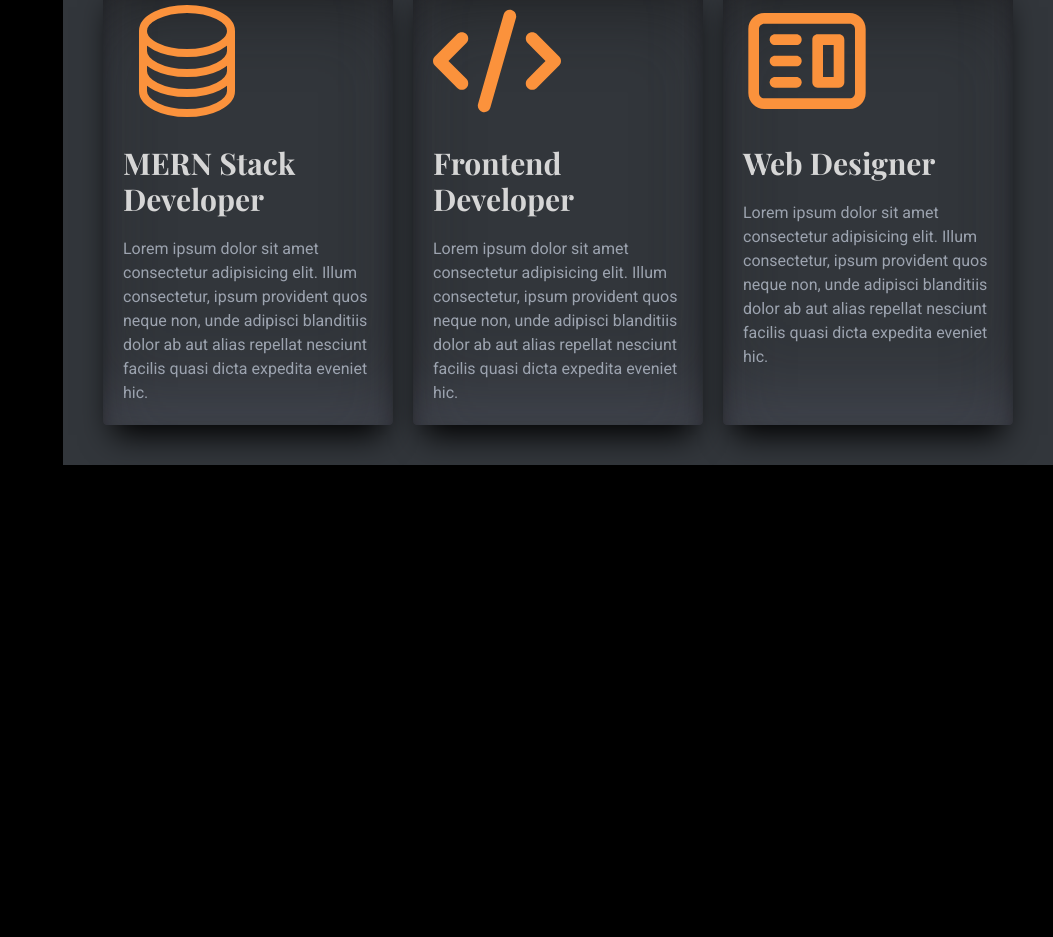
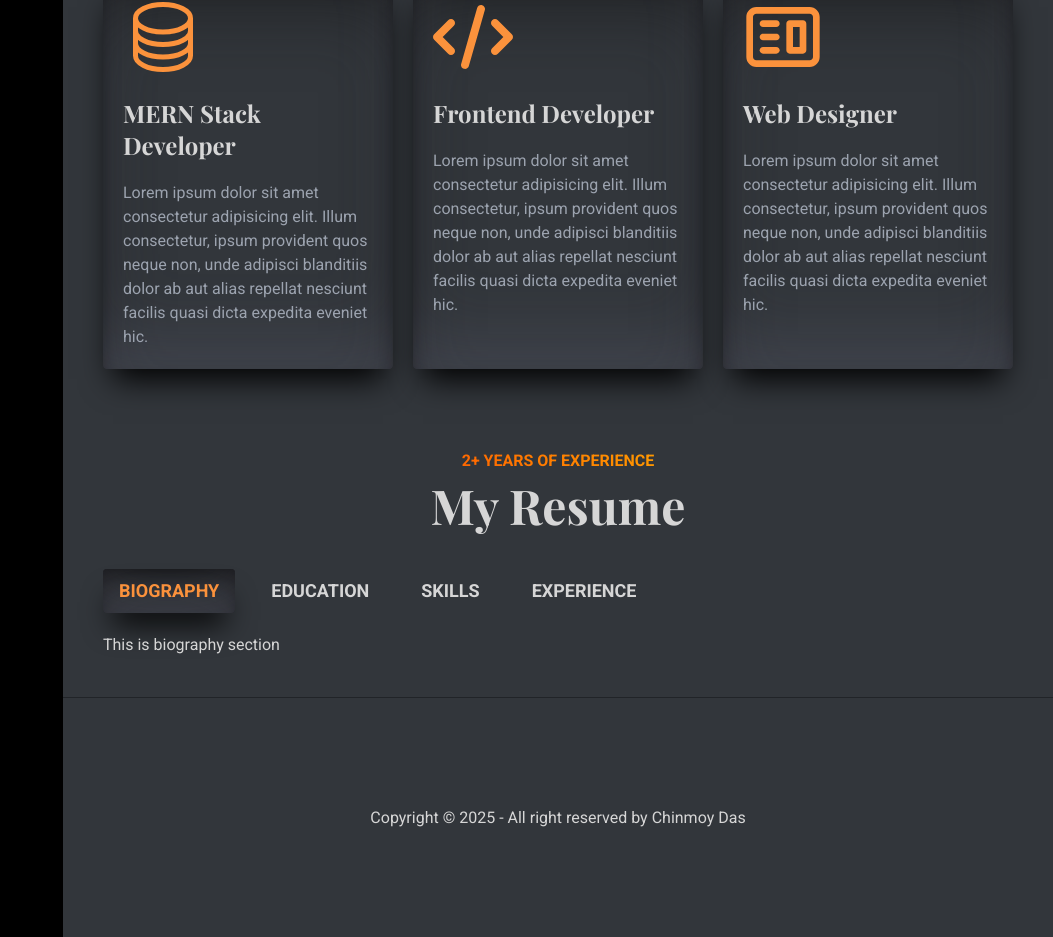
Before and after one commit to chinmoydastapu/my-portfolio, a React (Vite) app: page / in a window 1280 px wide. Shown: the part 983-1920 px from the top of the page, without its empty margins (227-1280 px from the left). Before the commit the page ends 1448 px from the top, so only its background shows below. Built offline with nearby package versions, Linux system fonts and the light colour scheme; a web font is replaced by a local one.

Commit message:
tabs of resume section is created

```diff
--- a/src/components/Cards/ExpertiseCard.jsx
+++ b/src/components/Cards/ExpertiseCard.jsx
@@ -5,7 +5,7 @@ function ExpertiseCard({ data }) {
     return (
         <div className="flex flex-col gap-5 p-5 shadow-custom rounded">
             <span className="text-orange-400">{icon}</span>
-            <h3 className="text-3xl font-playfair font-bold">{title}</h3>
+            <h3 className="text-2xl font-playfair font-bold">{title}</h3>
             <p className="text-gray-400">{description}</p>
         </div>
     );
--- a/src/components/Expertise/Expertise.jsx
+++ b/src/components/Expertise/Expertise.jsx
@@ -7,19 +7,19 @@ function Expertise() {
     const myExpertise = [
         {
             id: 1,
-            icon: <HiOutlineCircleStack className="w-32 h-32" />,
+            icon: <HiOutlineCircleStack className="w-20 h-20" />,
             title: "MERN Stack Developer",
             description: "Lorem ipsum dolor sit amet consectetur adipisicing elit. Illum consectetur, ipsum provident quos neque non, unde adipisci blanditiis dolor ab aut alias repellat nesciunt facilis quasi dicta expedita eveniet hic."
         },
         {
             id: 2,
-            icon: <FaCode className="w-32 h-32" />,
+            icon: <FaCode className="w-20 h-20" />,
             title: "Frontend Developer",
             description: "Lorem ipsum dolor sit amet consectetur adipisicing elit. Illum consectetur, ipsum provident quos neque non, unde adipisci blanditiis dolor ab aut alias repellat nesciunt facilis quasi dicta expedita eveniet hic."
         },
         {
             id: 3,
-            icon: <CgWebsite className="w-32 h-32" />,
+            icon: <CgWebsite className="w-20 h-20" />,
             title: "Web Designer",
             description: "Lorem ipsum dolor sit amet consectetur adipisicing elit. Illum consectetur, ipsum provident quos neque non, unde adipisci blanditiis dolor ab aut alias repellat nesciunt facilis quasi dicta expedita eveniet hic."
         },
@@ -29,9 +29,9 @@ function Expertise() {
         <div className="flex flex-col items-center gap-10 p-5 sm:p-10">
             <div className="text-center">
                 <span className="uppercase bg-gradient-text text-transparent bg-clip-text font-bold">my expertise</span>
-                <h1 className="capitalize text-5xl font-bold mt-2">what i do</h1>
+                <h1 className="capitalize text-5xl font-bold mt-2 font-playfair">what i do</h1>
             </div>
-            <div className="grid grid-cols-1 md:grid-cols-2 lg:grid-cols-3 gap-5">
+            <div className="grid grid-cols-1 md:grid-cols-2 xl:grid-cols-3 gap-5">
                 {myExpertise.map((expertise, idx) => <ExpertiseCard key={idx} data={expertise} />)}
             </div>
         </div>
--- a/src/components/Footer/Footer.jsx
+++ b/src/components/Footer/Footer.jsx
@@ -1,8 +1,8 @@
 
 function Footer () {
     return (
-        <div>
-            This is the footer
+        <div className="h-[30vh] grid place-items-center border-t-[1px] border-[#212428]">
+            <p>Copyright © {new Date().getFullYear()} - All right reserved by Chinmoy Das</p>
         </div>
     );
 }
--- a/src/components/Home/Home.jsx
+++ b/src/components/Home/Home.jsx
@@ -1,11 +1,15 @@
 import Expertise from "../Expertise/Expertise";
+import Footer from "../Footer/Footer";
 import HeroSection from "../HeroSection/HeroSection";
+import Resume from "../Resume/Resume";
 
 function Home () {
     return (
         <div className="bg-[#32363b] grow">
             <HeroSection />
             <Expertise />
+            <Resume />
+            <Footer />
         </div>
     );
 }
--- /dev/null
+++ b/src/components/Portfolio/Portfolio.jsx
@@ -0,0 +1,20 @@
+
+function Portfolio () {
+    const myProjects = [
+        {}
+    ];
+
+    return (
+        <div className="flex flex-col items-center gap-10 p-5 sm:p-10">
+            <div className="text-center">
+                <span className="uppercase bg-gradient-text text-transparent bg-clip-text font-bold">visit my works</span>
+                <h1 className="capitalize text-5xl font-bold mt-2 font-playfair">my portfolio</h1>
+            </div>
+            <div className="grid grid-cols-1 md:grid-cols-2 xl:grid-cols-3 gap-5">
+
+            </div>
+        </div>
+    );
+}
+
+export default Portfolio;
--- /dev/null
+++ b/src/components/Resume/Biography.jsx
@@ -0,0 +1,10 @@
+
+function Biography () {
+    return (
+        <div>
+            This is biography section
+        </div>
+    );
+}
+
+export default Biography;
--- /dev/null
+++ b/src/components/Resume/Education.jsx
@@ -0,0 +1,10 @@
+
+function Education () {
+    return (
+        <div>
+            This is education section
+        </div>
+    );
+}
+
+export default Education;
--- /dev/null
+++ b/src/components/Resume/Experience.jsx
@@ -0,0 +1,10 @@
+
+function Experience () {
+    return (
+        <div>
+            This is experience section
+        </div>
+    );
+}
+
+export default Experience;
--- /dev/null
+++ b/src/components/Resume/Resume.jsx
@@ -0,0 +1,49 @@
+import { useState } from "react";
+import Biography from "./Biography";
+import Education from "./Education";
+import Skills from "./Skills";
+import Experience from "./Experience";
+
+function Resume() {
+    const [activeTab, setActiveTab] = useState(0);
+
+    const resumeTabs = [
+        { id: 0, label: "Biography", content: <Biography /> },
+        { id: 1, label: "Education", content: <Education /> },
+        { id: 2, label: "Skills", content: <Skills /> },
+        { id: 3, label: "Experience", content: <Experience /> },
+    ];
+
+    return (
+        <div className="flex flex-col items-center gap-10 p-5 sm:p-10">
+            <div className="text-center">
+                <span className="uppercase bg-gradient-text text-transparent bg-clip-text font-bold">2+ years of experience</span>
+                <h1 className="capitalize text-5xl font-bold mt-2 font-playfair">my resume</h1>
+            </div>
+            <div className="w-full mx-auto">
+                {/* Tab Navigation */}
+                <div className="flex flex-wrap gap-5">
+                    {resumeTabs.map((tab) => (
+                        <button
+                            key={tab.id}
+                            onClick={() => setActiveTab(tab.id)}
+                            className={`px-4 py-2 text-base md:text-lg font-bold uppercase rounded transition-all duration-500 ease-in-out ${activeTab === tab.id
+                                ? "shadow-custom text-orange-400"
+                                : "hover:shadow-custom hover:text-orange-400"
+                                }`}
+                        >
+                            {tab.label}
+                        </button>
+                    ))}
+                </div>
+
+                {/* Tab Content */}
+                <div className="mt-5">
+                    {resumeTabs.find((tab) => tab.id === activeTab)?.content}
+                </div>
+            </div>
+        </div>
+    );
+}
+
+export default Resume;
--- /dev/null
+++ b/src/components/Resume/Skills.jsx
@@ -0,0 +1,10 @@
+
+function Skills () {
+    return (
+        <div>
+            This is skills section
+        </div>
+    );
+}
+
+export default Skills;
```
